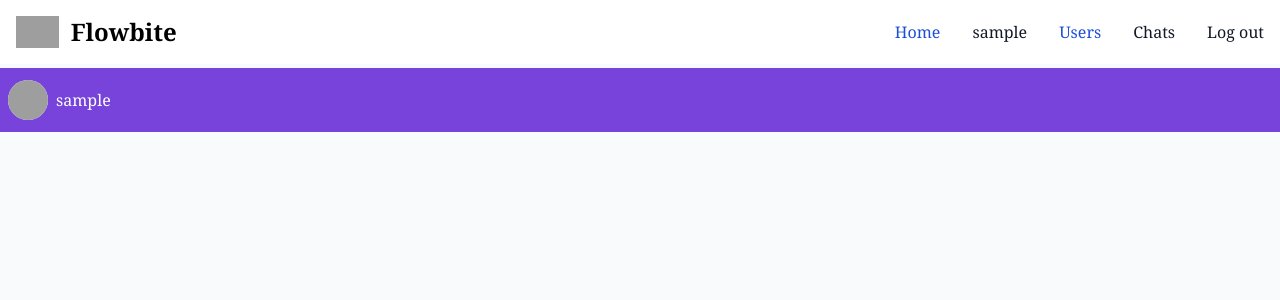
After one commit to Wilzhar/social-media, a Django app: page /conversation/users/ in a window 1280 px wide. The commit adds this page. Shown: the top 300 px of the page. Run offline with Django 4.2, Linux system fonts and the light colour scheme; the visitor is signed in with stand-in values (Sample User, id 1); data comes from the database, SQL or seed files in the repository; some libraries are stand-ins or nearby versions; grey boxes are pictures that could not be loaded.

Commit message:
Add users list (#3)

```diff
--- a/conversation/models.py
+++ b/conversation/models.py
@@ -20,6 +20,9 @@ class Conversation(models.Model):
     created_at = models.DateTimeField(auto_now_add=True)
     updated_at = models.DateTimeField(auto_now=True)
 
+    class Meta:
+        unique_together = ('user_1', 'user_2',)
+
 
 class Message(models.Model):
     user = models.ForeignKey(User, on_delete=models.CASCADE)
--- a/conversation/urls.py
+++ b/conversation/urls.py
@@ -3,5 +3,6 @@ from . import views
 
 urlpatterns = [
     path('chats/', views.chats, name="chats"),
-    path('chat/<int:chat_id>/', views.chat, name="chat"),
+    path('chat/<int:user_1_id>/<int:user_2_id>', views.chat, name="chat"),
+    path('users/', views.users, name="users"),
 ]
--- a/conversation/views.py
+++ b/conversation/views.py
@@ -1,20 +1,32 @@
 from django.shortcuts import render, HttpResponseRedirect
 from django.contrib.auth.decorators import login_required
+from django.contrib.auth.models import User
 
 from .models import Conversation, Message
 
 
 @login_required(login_url="login")
-def chat(request, chat_id):
-    chat = Conversation.objects.filter(id=chat_id).first()
+def chat(request, user_1_id, user_2_id):
+    chat = Conversation.objects.filter(
+        user_1=user_1_id, user_2=user_2_id).first()
+
+    if not chat:
+        chat = Conversation.objects.filter(
+            user_1=user_2_id, user_2=user_1_id).first()
+
+        if not chat:
+            user_1 = User.objects.get(id=user_1_id)
+            user_2 = User.objects.get(id=user_2_id)
+            chat = Conversation(user_1=user_1, user_2=user_2)
+            chat.save()
 
     messages = Message.objects.filter(
-        conversation_id=chat_id).order_by('created_at')
+        conversation_id=chat.id).order_by('created_at')
 
     print(chat.user_1.username)
 
     context = {'chat': chat, 'messages': messages,
-               'chat_id': chat_id}
+               'chat_id': chat.id}
 
     return render(request, "chats/chat.html", context)
 
@@ -29,3 +41,8 @@ def chats(request):
     all_chats = chats_user_1 | chats_user_2
 
     return render(request, "chats/chats.html", {'chats': all_chats})
+
+
+def users(request):
+    users = User.objects.all
+    return render(request, "chats/users.html", {"users": users})
--- a/templates/base.html
+++ b/templates/base.html
@@ -38,6 +38,11 @@
             <a href="#"
               class="block px-3 py-2 text-gray-900 rounded hover:bg-gray-100 md:hover:bg-transparent md:border-0 md:hover:text-blue-700 md:p-0 dark:text-white md:dark:hover:text-blue-500 dark:hover:bg-gray-700 dark:hover:text-white md:dark:hover:bg-transparent">{{request.user.username}}</a>
           </li>
+          <li>
+            <a href="{% url 'users' %}"
+              class="block px-3 py-2 text-white bg-blue-700 rounded md:bg-transparent md:text-blue-700 md:p-0 dark:text-white md:dark:text-blue-500"
+              aria-current="page">Users</a>
+          </li>
           {% if user.is_authenticated %}
           <li>
             <a href="{% url 'chats' %}"
--- /dev/null
+++ b/templates/chats/users.html
@@ -0,0 +1,11 @@
+{% extends "base.html" %} {% block title %} Home Page {% endblock %}
+{% block content %}
+<ul>
+  {% for user in users %}
+  <li>
+    {% url 'chat' user_1_id=request.user.id user_2_id=user.id as myurl %}
+    {% include 'components/contact_card.html' with href=myurl image_path="https://picsum.photos/200" username=user.username %}
+  </li>
+  {% endfor %}
+</ul>
+{% endblock %}
--- /dev/null
+++ b/templates/components/contact_card.html
@@ -0,0 +1,6 @@
+<a href="{{href}}">
+  <div class="h-16 bg-[#7743DB] w-auto top-0 flex items-center justify-start h-10 p-2 text-white my-1">
+    <img src="{{image_path}}" alt="img" class="w-10 h-10 mr-2 bg-white rounded-full" />
+    <h1>{{ username }}</h1>
+  </div>
+</a>
--- a/theme/static/css/dist/styles.css
+++ b/theme/static/css/dist/styles.css
@@ -812,14 +812,14 @@ select {
   margin-right: auto;
 }
 
+.my-1 {
+  margin-top: 0.25rem;
+  margin-bottom: 0.25rem;
+}
+
 .my-2 {
   margin-top: 0.5rem;
   margin-bottom: 0.5rem;
-}
-
-.my-1 {
-  margin-top: 0.25rem;
-  margin-bottom: 0.25rem;
 }
 
 .ml-0 {
@@ -894,12 +894,12 @@ select {
   width: 1.25rem;
 }
 
+.w-auto {
+  width: auto;
+}
+
 .w-full {
   width: 100%;
-}
-
-.w-auto {
-  width: auto;
 }
 
 .max-w-screen-xl {
```
Also changed, not shown: templates/chats/chats.html (+6 -10 lines), conversation/migrations/0004_alter_conversation_unique_together.py (added).
